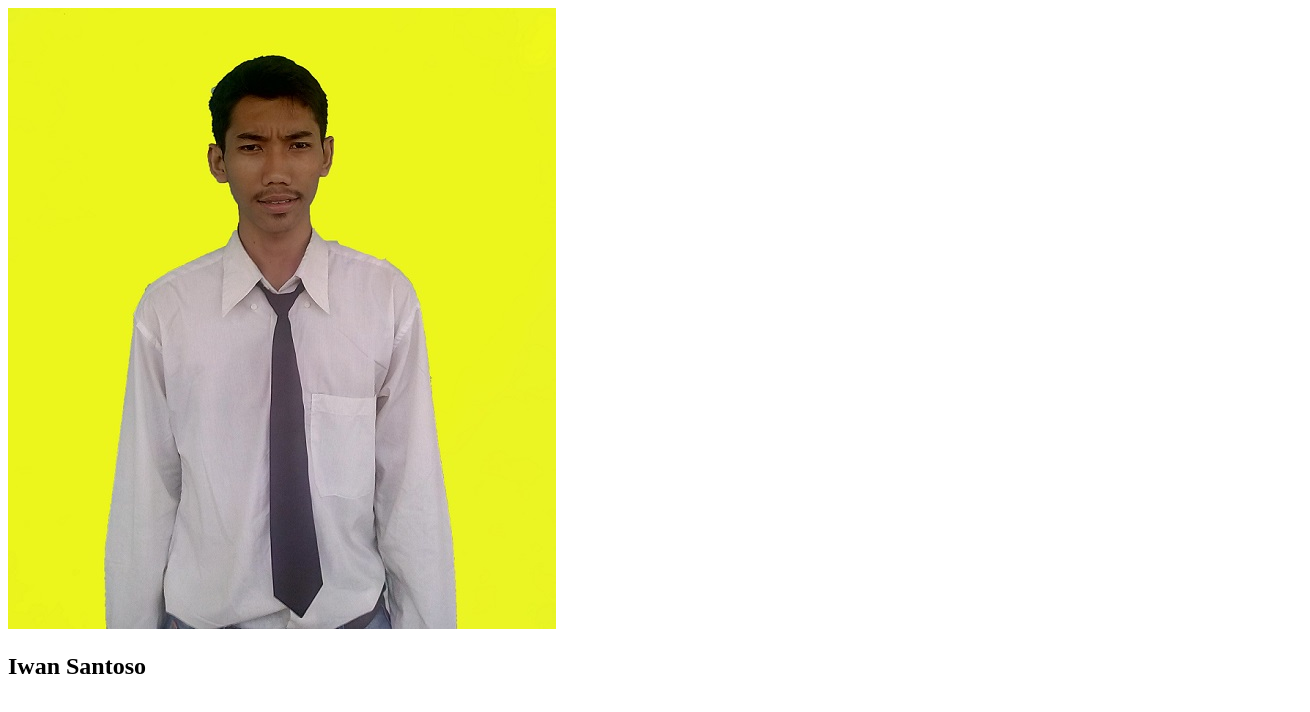
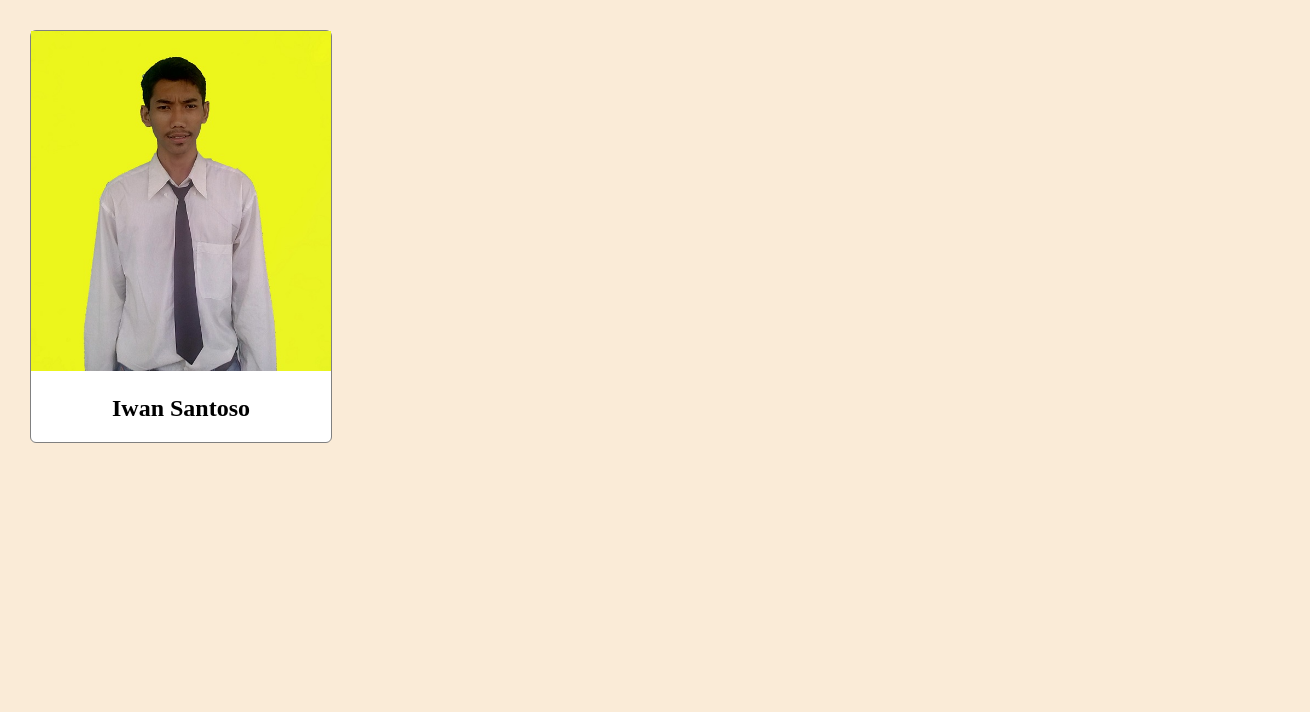
Before and after one commit to iwan-santoso9/dicoding, a plain HTML site: page index.html in a window 1280 px wide. Shown: the whole page, 1310 px wide, since content can reach past the window. Drawn offline with Linux system fonts and the light colour scheme.

Commit message:
added initial style.css to style the profile

```diff
--- a/index.html
+++ b/index.html
@@ -4,6 +4,7 @@
     <meta charset="UTF-8">
     <meta name="viewport" content="width=device-width, initial-scale=1.0">
     <title>Document</title>
+    <link rel="stylesheet" href="style.css">
 </head>
 <body>
     <div id="profile-container">
--- /dev/null
+++ b/style.css
@@ -0,0 +1,21 @@
+body {
+    width: 100%;
+    margin: 30px;
+    background-color: antiquewhite;
+}
+
+#profile-container{
+    max-width: 300px;
+    background-color: white;
+    border: 1px solid grey;
+    border-radius: 6px;
+}
+
+#profile-image{
+    width: 100%;
+    height: auto;
+}
+
+#profile-name{
+    text-align: center;
+}
```
